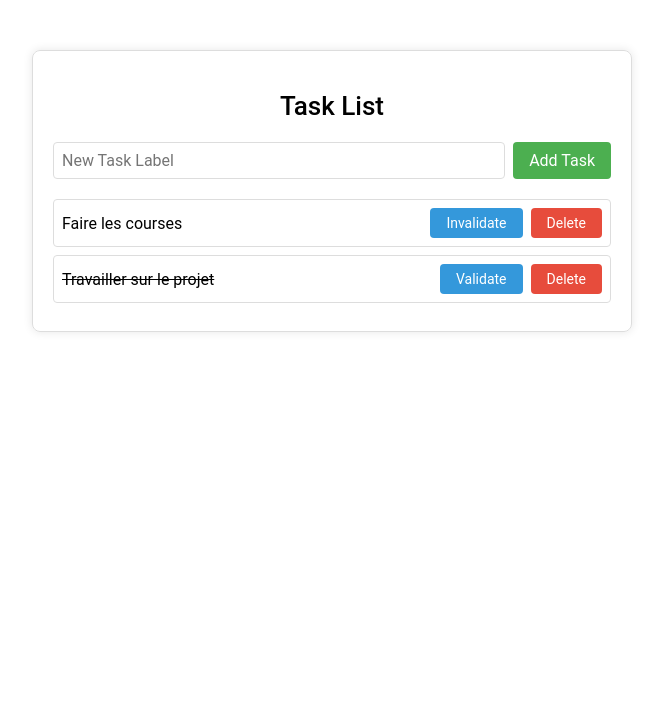
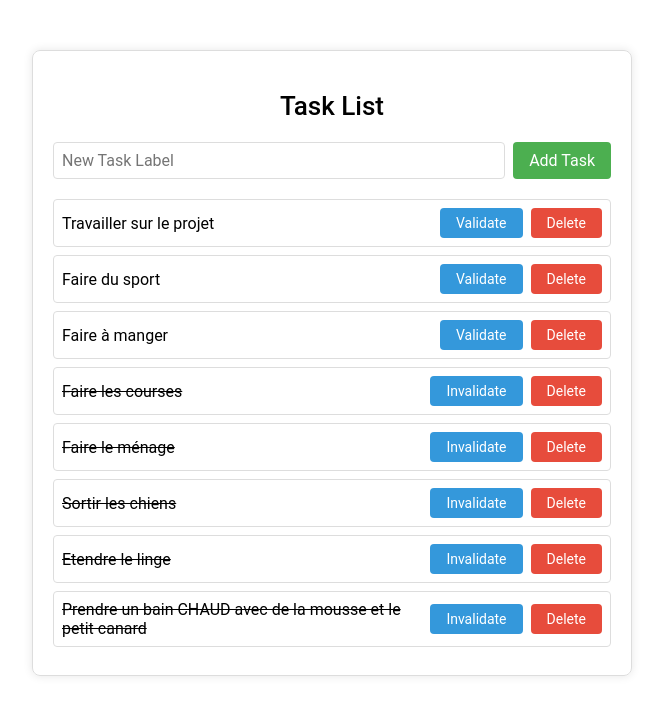
Before and after one commit to CherHamza/IonicTasks_rxjs, a React (Vite) app: page /home in a window 1280 px wide. Shown: the top 714 px of the page, without its empty margins (308-971 px from the left). Built offline with nearby package versions, Linux system fonts and the light colour scheme; data requests are answered from the project's data file.

Commit message:
last commit. Project done

```diff
--- a/db.json
+++ b/db.json
@@ -3,12 +3,42 @@
     {
       "id": 3,
       "label": "Travailler sur le projet",
-      "completed": true
+      "completed": false
     },
     {
       "id": 4,
       "label": "Faire les courses",
+      "completed": true
+    },
+    {
+      "id": 5,
+      "label": "Faire le ménage",
+      "completed": true
+    },
+    {
+      "id": 6,
+      "label": "Faire du sport",
       "completed": false
+    },
+    {
+      "id": 7,
+      "label": "Sortir les chiens",
+      "completed": true
+    },
+    {
+      "id": 8,
+      "label": "Faire à manger",
+      "completed": false
+    },
+    {
+      "id": 9,
+      "label": "Etendre le linge",
+      "completed": true
+    },
+    {
+      "id": 10,
+      "label": "Prendre un bain CHAUD avec de la mousse et le petit canard",
+      "completed": true
     }
   ]
 }
--- a/src/pages/Home.tsx
+++ b/src/pages/Home.tsx
@@ -46,7 +46,7 @@ const Home: React.FC = () => {
   const handleAddTask = async () => {
     // Vérif que le libellé n'est pas vide
     if (newTaskLabel.trim() !== "") {
-      const newTask: Task = { id: 0, label: newTaskLabel, completed: true };
+      const newTask: Task = { id: 0, label: newTaskLabel, completed: false };
       const confirm = await showConfirm('Confirmez l\'ajout de tâche')
       if(confirm) {
         await addTask(newTask);
@@ -130,7 +130,7 @@ const Home: React.FC = () => {
               }`}
               onClick={() => handleUpdateTask(task)}
             >
-              {task.completed ? "Validate" : "Invalidate"}
+              {task.completed ? "Invalidate" : "Validate"}
             </button>
             <button
               className="delete-task-button"
```
